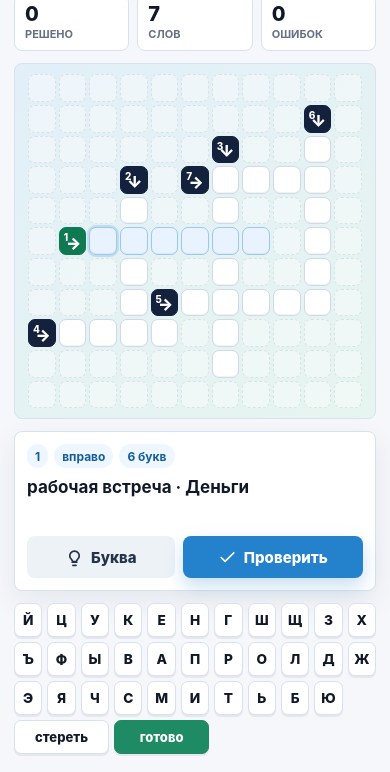
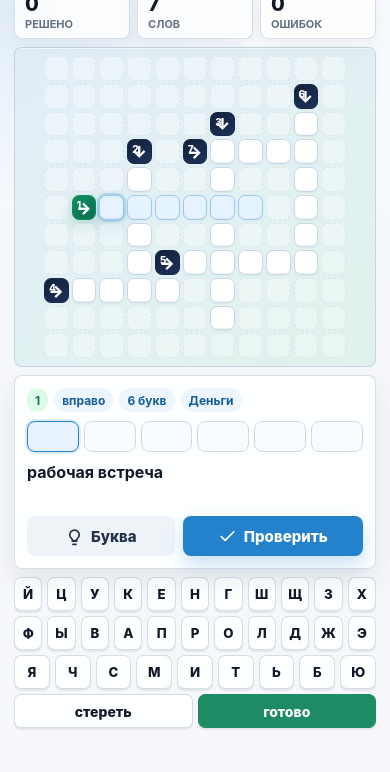
Before and after one commit to Andreygit5555/zoomerswords, a plain HTML site: page index.html in a window 390 px wide. Shown: the part 78-850 px from the top of the page. Drawn offline with Linux system fonts and the light colour scheme.

Commit message:
Polish mobile scanword UI

```diff
--- a/app.js
+++ b/app.js
@@ -42,6 +42,8 @@
   const clueNumber = document.getElementById("clueNumber");
   const clueDirection = document.getElementById("clueDirection");
   const clueLength = document.getElementById("clueLength");
+  const clueCategory = document.getElementById("clueCategory");
+  const answerPreview = document.getElementById("answerPreview");
   const clueText = document.getElementById("clueText");
   const toast = document.getElementById("toast");
 
@@ -63,28 +65,40 @@
 
   function buildKeyboard() {
     keyboard.innerHTML = "";
-    LETTERS.forEach((letter) => {
+    const rows = ["ЙЦУКЕНГШЩЗХ", "ФЫВАПРОЛДЖЭ", "ЯЧСМИТЬБЮ"];
+    rows.forEach((letters) => {
+      const row = document.createElement("div");
+      row.className = "key-row";
+      row.style.setProperty("--cols", letters.length);
+      letters.split("").forEach((letter) => {
         const button = document.createElement("button");
         button.type = "button";
         button.className = "key";
         button.textContent = letter;
         button.addEventListener("click", () => enterLetter(letter));
-      keyboard.appendChild(button);
+        row.appendChild(button);
       });
+      keyboard.appendChild(row);
+    });
+
+    const actions = document.createElement("div");
+    actions.className = "key-row";
+    actions.style.setProperty("--cols", 2);
 
     const backspace = document.createElement("button");
     backspace.type = "button";
     backspace.className = "key wide";
     backspace.textContent = "стереть";
     backspace.addEventListener("click", eraseLetter);
-    keyboard.appendChild(backspace);
+    actions.appendChild(backspace);
 
     const check = document.createElement("button");
     check.type = "button";
     check.className = "key wide accent";
     check.textContent = "готово";
     check.addEventListener("click", checkPuzzle);
-    keyboard.appendChild(check);
+    actions.appendChild(check);
+    keyboard.appendChild(actions);
   }
 
   function startNewGame() {
@@ -92,6 +106,7 @@
     state.entries = {};
     state.checkedCells = new Map();
     state.mistakes = 0;
+    state.completed = false;
     state.selectedClueId = state.puzzle.clues[0].id;
     state.selectedCellKey = cellKey(state.puzzle.clues[0].cells[0]);
     totalCount.textContent = String(state.puzzle.clues.length);
@@ -270,6 +285,7 @@
         if (cell.type === "letter") {
           const key = `${rowIndex}:${colIndex}`;
           el.textContent = state.entries[key] || "";
+          if (state.entries[key]) el.classList.add("filled");
           if (key === state.selectedCellKey) el.classList.add("active");
           if (activeKeys.has(key)) el.classList.add("path");
           if (state.checkedCells.get(key) === "correct") el.classList.add("correct");
@@ -278,6 +294,7 @@
         } else if (cell.type === "clue") {
           const clue = state.puzzle.clues.find((item) => item.id === cell.clueId);
           el.classList.toggle("selected", cell.clueId === state.selectedClueId);
+          el.classList.toggle("solved", isClueSolved(clue));
           el.innerHTML = `<span class="clue-number">${clue.number}</span><span class="clue-arrow">${cell.direction === "across" ? "→" : "↓"}</span>`;
           el.addEventListener("click", () => selectClue(cell.clueId));
         } else {
@@ -296,7 +313,9 @@
     clueNumber.textContent = String(clue.number);
     clueDirection.textContent = clue.direction === "across" ? "вправо" : "вниз";
     clueLength.textContent = formatLetters(clue.answer.length);
-    clueText.textContent = `${clue.definition} · ${clue.category}`;
+    clueCategory.textContent = clue.category;
+    clueText.textContent = clue.definition;
+    renderAnswerPreview(clue);
   }
 
   function updateStatus() {
@@ -304,10 +323,26 @@
     solvedCount.textContent = String(solved);
     mistakesCount.textContent = String(state.mistakes);
 
-    if (solved === state.puzzle.clues.length) {
+    if (!state.completed && solved === state.puzzle.clues.length) {
+      state.completed = true;
       showToast("Готово, сетка решена");
       haptic("notification", "success");
     }
+  }
+
+  function renderAnswerPreview(clue) {
+    answerPreview.innerHTML = "";
+    clue.cells.forEach((cell) => {
+      const key = cellKey(cell);
+      const slot = document.createElement("button");
+      slot.type = "button";
+      slot.className = "answer-slot";
+      slot.textContent = state.entries[key] || "";
+      slot.classList.toggle("active", key === state.selectedCellKey);
+      slot.classList.toggle("correct", state.entries[key] === state.puzzle.grid[cell.row][cell.col].letter);
+      slot.addEventListener("click", () => selectCell(cell.row, cell.col));
+      answerPreview.appendChild(slot);
+    });
   }
 
   function selectClue(clueId) {
--- a/index.html
+++ b/index.html
@@ -50,7 +50,9 @@
           <span id="clueNumber">1</span>
           <span id="clueDirection">вправо</span>
           <span id="clueLength">4 буквы</span>
+          <span id="clueCategory">Сленг</span>
         </div>
+        <div class="answer-preview" id="answerPreview" aria-label="Текущее слово"></div>
         <p id="clueText">Выберите подсказку на поле.</p>
         <div class="clue-actions">
           <button class="secondary-button" id="hintButton" type="button">
--- a/styles.css
+++ b/styles.css
@@ -5,15 +5,17 @@
   --tg-button: #2481cc;
   --tg-button-text: #ffffff;
   --surface: #ffffff;
-  --surface-strong: #e8f3ff;
+  --surface-soft: #f8fbff;
+  --surface-strong: #e5f2ff;
   --line: #d8e1ef;
   --ink: #111827;
   --muted: #667085;
   --accent: #17a36b;
   --accent-deep: #0f7a52;
+  --accent-soft: #dcfce9;
   --warn: #f59e0b;
   --error: #ef4444;
-  --cell: clamp(22px, calc((min(100vw, 500px) - 86px) / 11), 38px);
+  --cell: clamp(22px, calc((min(100vw, 500px) - 118px) / 11), 36px);
   --gap: 3px;
   color-scheme: light;
 }
@@ -35,6 +37,9 @@ body {
 body {
   -webkit-font-smoothing: antialiased;
   overscroll-behavior: none;
+  background:
+    radial-gradient(circle at top left, rgba(36, 129, 204, 0.14), transparent 30%),
+    linear-gradient(180deg, #f8fbff 0%, var(--tg-bg) 46%);
 }
 
 button {
@@ -48,10 +53,10 @@ button {
   width: min(100%, 500px);
   min-height: 100svh;
   margin: 0 auto;
-  padding: calc(16px + env(safe-area-inset-top)) 14px calc(16px + env(safe-area-inset-bottom));
+  padding: calc(12px + env(safe-area-inset-top)) 14px calc(12px + env(safe-area-inset-bottom));
   display: flex;
   flex-direction: column;
-  gap: 12px;
+  gap: 8px;
 }
 
 .topbar {
@@ -63,7 +68,7 @@ button {
 
 .app-label {
   margin: 0 0 2px;
-  color: var(--muted);
+  color: #2a6f9f;
   font-size: 12px;
   font-weight: 700;
   letter-spacing: 0;
@@ -73,7 +78,7 @@ button {
 h1 {
   margin: 0;
   color: var(--ink);
-  font-size: 26px;
+  font-size: 25px;
   line-height: 1.05;
   letter-spacing: 0;
 }
@@ -104,9 +109,10 @@ h1 {
 .icon-button {
   flex: 0 0 44px;
   width: 44px;
-  background: var(--surface);
-  border: 1px solid var(--line);
-  box-shadow: 0 8px 24px rgba(15, 23, 42, 0.07);
+  background: rgba(255, 255, 255, 0.86);
+  border: 1px solid rgba(148, 163, 184, 0.36);
+  box-shadow: 0 8px 22px rgba(15, 23, 42, 0.08);
+  backdrop-filter: blur(10px);
 }
 
 svg {
@@ -122,15 +128,17 @@ svg {
 .status-strip {
   display: grid;
   grid-template-columns: repeat(3, 1fr);
-  gap: 8px;
+  gap: 7px;
 }
 
 .status-strip > div {
   min-width: 0;
-  padding: 9px 10px;
-  border: 1px solid var(--line);
+  padding: 8px 10px 7px;
+  border: 1px solid rgba(148, 163, 184, 0.35);
   border-radius: 8px;
-  background: var(--surface);
+  background: rgba(255, 255, 255, 0.82);
+  box-shadow: 0 8px 22px rgba(15, 23, 42, 0.05);
+  backdrop-filter: blur(10px);
 }
 
 .status-value {
@@ -154,12 +162,13 @@ svg {
 .board-wrap {
   display: grid;
   place-items: center;
-  padding: 10px;
+  padding: 8px;
   border-radius: 8px;
   background:
-    linear-gradient(145deg, rgba(36, 129, 204, 0.13), rgba(23, 163, 107, 0.11)),
-    var(--surface);
-  border: 1px solid var(--line);
+    linear-gradient(145deg, rgba(36, 129, 204, 0.12), rgba(23, 163, 107, 0.13)),
+    rgba(255, 255, 255, 0.8);
+  border: 1px solid rgba(148, 163, 184, 0.36);
+  box-shadow: inset 0 1px 0 rgba(255, 255, 255, 0.8);
 }
 
 .board {
@@ -183,25 +192,32 @@ svg {
 }
 
 .cell.empty {
-  background: rgba(255, 255, 255, 0.4);
-  border: 1px dashed rgba(100, 116, 139, 0.16);
+  background: rgba(255, 255, 255, 0.34);
+  border: 1px dashed rgba(100, 116, 139, 0.12);
 }
 
 .cell.letter {
   background: #ffffff;
-  border: 1px solid #cfd9e8;
+  border: 1px solid #cad7e8;
   color: var(--ink);
   font-size: clamp(15px, 5.2vw, 21px);
   font-weight: 850;
   line-height: 1;
   text-transform: uppercase;
-  box-shadow: inset 0 -1px 0 rgba(15, 23, 42, 0.05);
+  box-shadow:
+    inset 0 -1px 0 rgba(15, 23, 42, 0.05),
+    0 1px 2px rgba(15, 23, 42, 0.04);
+}
+
+.cell.letter.filled {
+  border-color: #9bb5d6;
 }
 
 .cell.letter.active {
   border-color: var(--tg-button);
   box-shadow:
-    0 0 0 2px rgba(36, 129, 204, 0.18),
+    0 0 0 2px rgba(36, 129, 204, 0.24),
+    0 7px 18px rgba(36, 129, 204, 0.18),
     inset 0 -1px 0 rgba(15, 23, 42, 0.05);
 }
 
@@ -221,8 +237,8 @@ svg {
 }
 
 .cell.clue {
-  background: #14213d;
-  border: 1px solid #14213d;
+  background: linear-gradient(145deg, #13213b, #1d3159);
+  border: 1px solid #16284a;
   color: #ffffff;
   align-items: flex-start;
   justify-content: flex-start;
@@ -231,8 +247,14 @@ svg {
 }
 
 .cell.clue.selected {
-  background: var(--accent-deep);
-  border-color: var(--accent-deep);
+  background: linear-gradient(145deg, #0e8f60, #0f6d4d);
+  border-color: #0e8f60;
+  box-shadow: 0 6px 14px rgba(15, 122, 82, 0.2);
+}
+
+.cell.clue.solved {
+  background: linear-gradient(145deg, #16a36a, #0f7a52);
+  border-color: #14915f;
 }
 
 .clue-number {
@@ -253,16 +275,17 @@ svg {
 .clue-panel {
   padding: 12px;
   border-radius: 8px;
-  background: var(--surface);
-  border: 1px solid var(--line);
-  box-shadow: 0 10px 30px rgba(15, 23, 42, 0.07);
+  background: rgba(255, 255, 255, 0.9);
+  border: 1px solid rgba(148, 163, 184, 0.36);
+  box-shadow: 0 12px 28px rgba(15, 23, 42, 0.08);
+  backdrop-filter: blur(12px);
 }
 
 .clue-meta {
   display: flex;
   flex-wrap: wrap;
   gap: 6px;
-  margin-bottom: 8px;
+  margin-bottom: 9px;
 }
 
 .clue-meta span {
@@ -271,17 +294,55 @@ svg {
   align-items: center;
   padding: 4px 8px;
   border-radius: 999px;
-  background: #eef6ff;
+  background: #edf6ff;
   color: #155e99;
   font-size: 12px;
   font-weight: 750;
 }
 
+.clue-meta span:first-child {
+  background: var(--accent-soft);
+  color: var(--accent-deep);
+}
+
+.answer-preview {
+  display: grid;
+  grid-auto-flow: column;
+  grid-auto-columns: minmax(24px, 1fr);
+  gap: 5px;
+  margin-bottom: 10px;
+}
+
+.answer-slot {
+  min-width: 0;
+  height: 31px;
+  border-radius: 8px;
+  display: grid;
+  place-items: center;
+  background: var(--surface-soft);
+  border: 1px solid #cdd9ea;
+  color: var(--ink);
+  font-size: 17px;
+  font-weight: 850;
+  text-transform: uppercase;
+}
+
+.answer-slot.active {
+  background: #e6f2ff;
+  border-color: var(--tg-button);
+  box-shadow: 0 0 0 2px rgba(36, 129, 204, 0.15);
+}
+
+.answer-slot.correct {
+  background: #dff8eb;
+  border-color: #7bc9a0;
+}
+
 #clueText {
-  min-height: 48px;
+  min-height: 42px;
   margin: 0;
   color: var(--ink);
-  font-size: 17px;
+  font-size: 16px;
   line-height: 1.35;
   font-weight: 700;
 }
@@ -296,6 +357,7 @@ svg {
 .primary-button,
 .secondary-button {
   gap: 7px;
+  min-height: 40px;
   padding: 0 12px;
   font-size: 15px;
   font-weight: 800;
@@ -308,32 +370,37 @@ svg {
 }
 
 .secondary-button {
-  background: #edf2f7;
+  background: #eef3f8;
   color: #24324a;
 }
 
 .keyboard {
-  display: grid;
-  grid-template-columns: repeat(11, 1fr);
+  display: flex;
+  flex-direction: column;
   gap: 5px;
   padding-bottom: 2px;
+}
+
+.key-row {
+  display: grid;
+  grid-template-columns: repeat(var(--cols), minmax(0, 1fr));
+  gap: 5px;
 }
 
 .key {
   min-width: 0;
   min-height: 34px;
   border-radius: 7px;
-  background: var(--surface);
-  border: 1px solid var(--line);
+  background: rgba(255, 255, 255, 0.9);
+  border: 1px solid rgba(148, 163, 184, 0.38);
   color: var(--ink);
-  font-size: clamp(13px, 3.5vw, 16px);
+  font-size: clamp(13px, 3.4vw, 16px);
   font-weight: 800;
   box-shadow: 0 2px 0 rgba(15, 23, 42, 0.07);
 }
 
 .key.wide {
-  grid-column: span 3;
-  font-size: 13px;
+  font-size: 14px;
 }
 
 .key.accent {
@@ -370,7 +437,7 @@ svg {
 
 @media (max-height: 700px) {
   .app-shell {
-    gap: 9px;
+    gap: 8px;
     padding-top: calc(10px + env(safe-area-inset-top));
   }
 
@@ -387,8 +454,12 @@ svg {
   }
 
   #clueText {
-    min-height: 38px;
+    min-height: 34px;
     font-size: 15px;
+  }
+
+  .answer-slot {
+    height: 30px;
   }
 }
 
```
Lines whose indentation alone changed are shown as unchanged.
